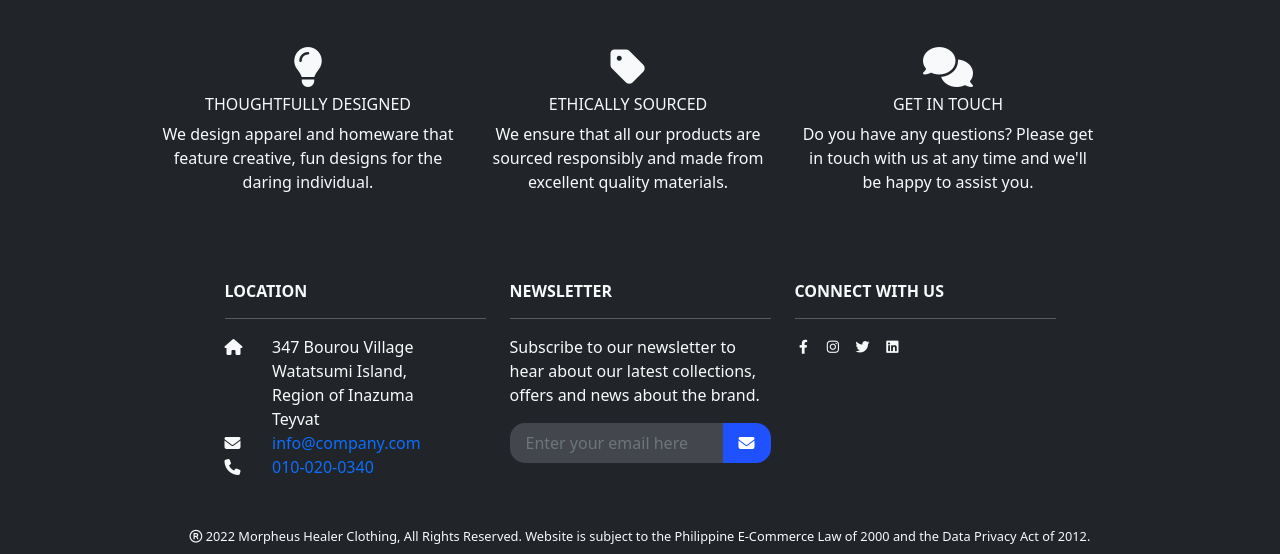
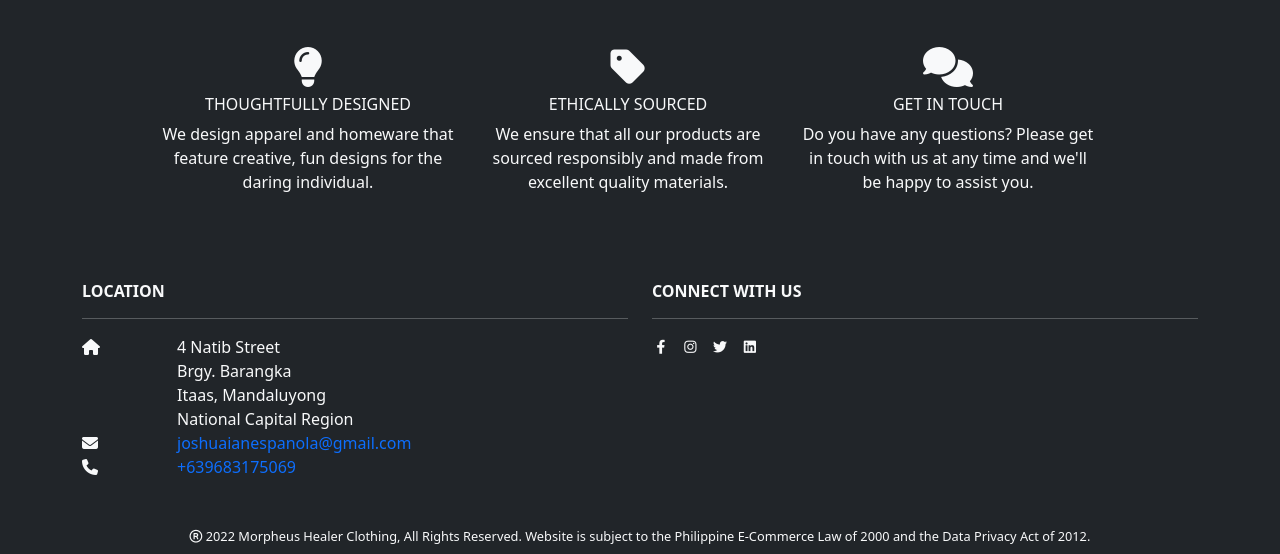
Before and after one commit to QueebSkeleton/morpheus-healer-clothing, a Django app: page / in a window 1280 px wide. Shown: the part 1027-1581 px from the top of the page. Run offline with Django 4.2, Linux system fonts and the light colour scheme; some libraries are stand-ins or nearby versions.

Commit message:
Update footer.html
Fixed the footer columns

```diff
--- a/clothingstore/templates/clothingstore/footer.html
+++ b/clothingstore/templates/clothingstore/footer.html
@@ -2,7 +2,7 @@
     <footer class="bg-dark pt-5 pb-2">
         <div class="container">
             <div class="row d-flex justify-content-center text-light">
-            <div class="col-8 col-md-3 mb-5">
+                <div class="col-12 col-md-6 mb-5">
                     <h6 class="fw-bold">LOCATION</h6>
                     <hr>
                     <div class="row">
@@ -10,51 +10,35 @@
                             <i class="fas fa-house"></i>
                         </div>
                         <div class="col-10">
-                        347 Bourou Village
+                            4 Natib Street
                             <br>
-                        Watatsumi Island,
+                            Brgy. Barangka
                             <br>
-                        Region of Inazuma
+                            Itaas, Mandaluyong
                             <br>
-                        Teyvat
+                            National Capital Region
                         </div>
                         <div class="col-2">
                             <i class="fa-solid fa-envelope"></i>
                         </div>
                         <div class="col-10">
-                        <a class="text-decoration-none" href="mailto:info@company.com">info@company.com</a>
+                            <a class="text-decoration-none"
+                                href="mailto:joshuaianespanola@gmail.com">joshuaianespanola@gmail.com</a>
                         </div>
                         <div class="col-2">
                             <i class="fa-solid fa-phone"></i>
                         </div>
                         <div class="col-10">
-                        <a class="text-decoration-none" href="tel:010-020-0340">010-020-0340</a>
+                            <a class="text-decoration-none" href="tel:+639683175069">+639683175069</a>
                         </div>
                     </div>
                 </div>
-            <div class="col-8 col-md-3 mb-5">
-                <h6 class="fw-bold">NEWSLETTER</h6>
-                <hr>
-                <p>
-                    Subscribe to our newsletter to hear about our latest
-                    collections, offers and news about the brand.
-                </p>
-                <form class="d-flex">
-                    <input class="form-control pe-2 search"
-                           type="Email"
-                           placeholder="Enter your email here"
-                           aria-label="email">
-                    <button class="search-btn px-3" type="submit">
-                        <i class="fas fa-envelope"></i>
-                    </button>
-                </form>
-            </div>
-            <div class="col-8 col-md-3 mb-5">
+                <div class="col-12 col-md-6 mb-5">
                     <h6 class="fw-bold">CONNECT WITH US</h6>
                     <hr>
                     <div>
                         <a class="text-light"
-                       href="https://fb.com/templatemo"
+                           href="https://fb.com/JoshieMH"
                            target="_blank"
                            rel="sponsored"><i class="fab fa-facebook-f fa-sm fa-fw me-2"></i></a>
                         <a class="text-light" href="https://www.instagram.com/" target="_blank"><i class="fab fa-instagram fa-sm fa-fw me-2"></i></a>
```
Lines whose indentation alone changed are shown as unchanged.
